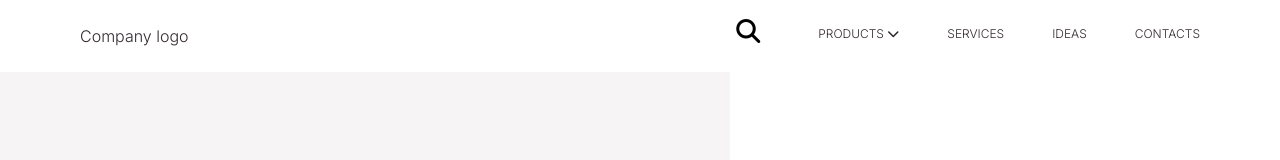
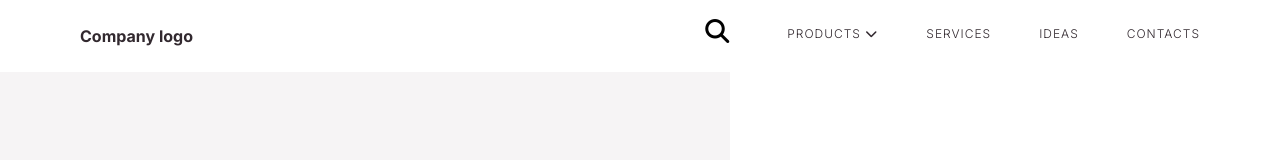
Before and after one commit to JustinasZailskas/architecture-site, a plain HTML site: page index.html in a window 1280 px wide. Shown: the top 160 px of the page. Drawn offline with nearby package versions, Linux system fonts and the light colour scheme.

```diff
--- a/styles/navigation-styles.css
+++ b/styles/navigation-styles.css
@@ -6,7 +6,7 @@
   max-width: 1280px;
   margin: auto;
 }
-.navbar-brand {
+.navbar-brand p {
   font-weight: 700;
   font-size: 16px;
   line-height: 24px;
@@ -47,6 +47,7 @@
   line-height: 20px;
   list-style-type: none;
   text-transform: uppercase;
+  letter-spacing: 1px;
 }
 .navbar-collapse .collapse .navbar-nav .nav-item:hover {
   display: block;
```
